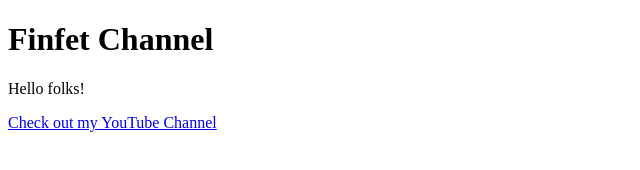
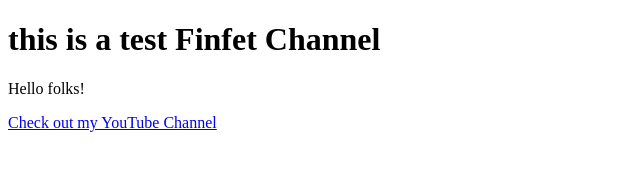
Before and after one commit to FinFetChannel/FinFetChannel.github.io, a plain HTML site: page test.html in a window 1280 px wide. Shown: the whole page, without its empty margins (0-640 px from the left). Drawn offline with Linux system fonts and the light colour scheme.

Commit message:
Update test.html

```diff
--- a/test.html
+++ b/test.html
@@ -1,7 +1,7 @@
 <!DOCTYPE html>
 <html>
 <body>
-<h1>Finfet Channel</h1>
+<h1>this is a test Finfet Channel</h1>
 <p>Hello folks!</p>
 <a href="https://www.youtube.com/channel/UC8aMY60FA8FqDNOV200ZUzA">Check out my YouTube Channel</a>
 </body>
```
